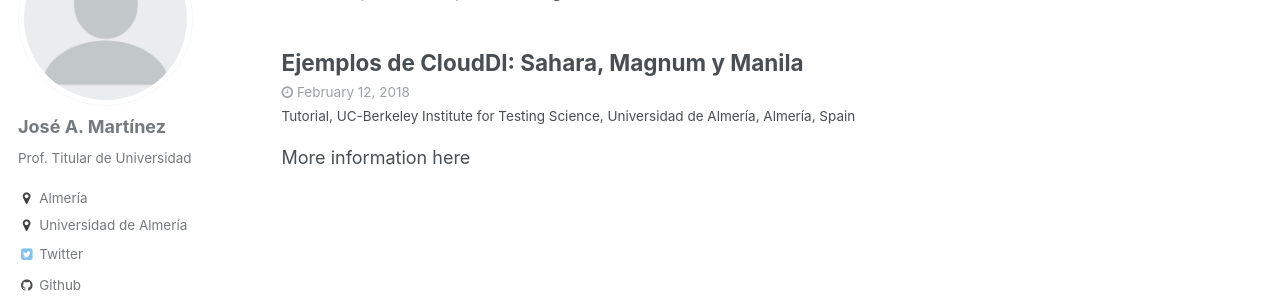
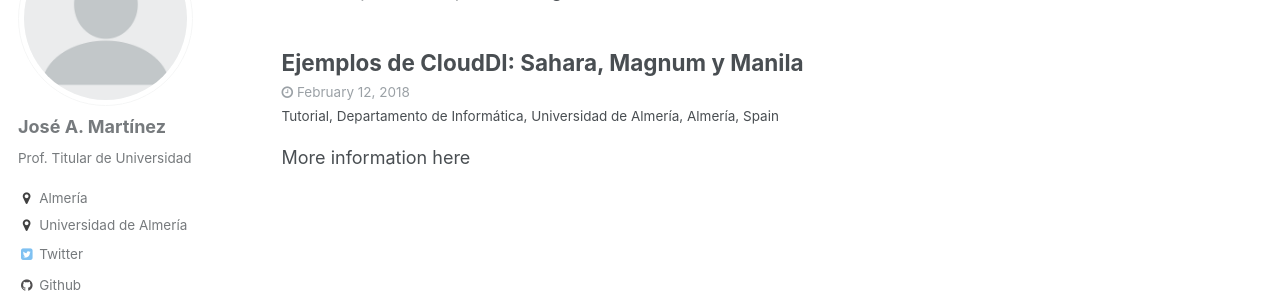
Before and after one commit to hpcjmart/hpcjmart.github.io, a Jekyll site: the page built from _pages/talks.html, in a window 1280 px wide. Shown: the part 187-487 px from the top of the page. Built offline with Jekyll 4.4.1, drawn with Linux system fonts in a browser that asks for light colours.

Commit message:
Corregida localizacion de la charla

```diff
--- a/_talks/2018-02-01-tutorial-1.md
+++ b/_talks/2018-02-01-tutorial-1.md
@@ -2,8 +2,8 @@
 title: "Ejemplos de CloudDI: Sahara, Magnum y Manila"
 collection: talks
 type: "Tutorial"
-permalink: /talks/2013-03-01-tutorial-1
-venue: "UC-Berkeley Institute for Testing Science"
+permalink: /talks/2018-02-01-tutorial-1
+venue: "Departamento de Informática"
 date: 2018-02-12
 location: "Universidad de Almería, Almería, Spain"
 ---
```
